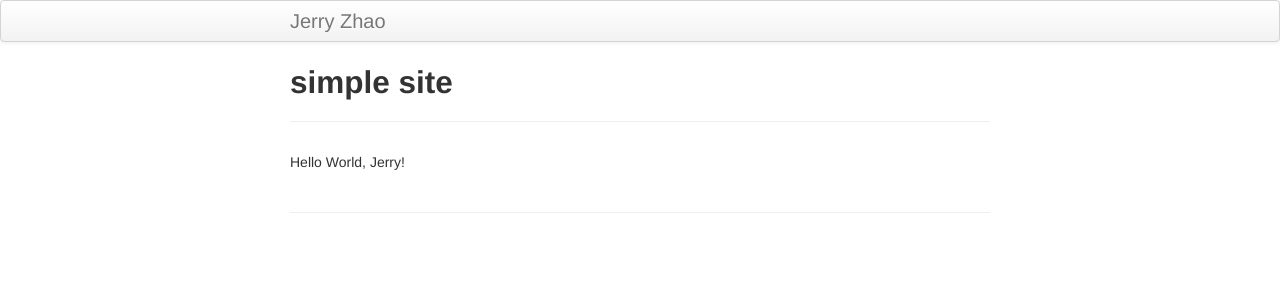
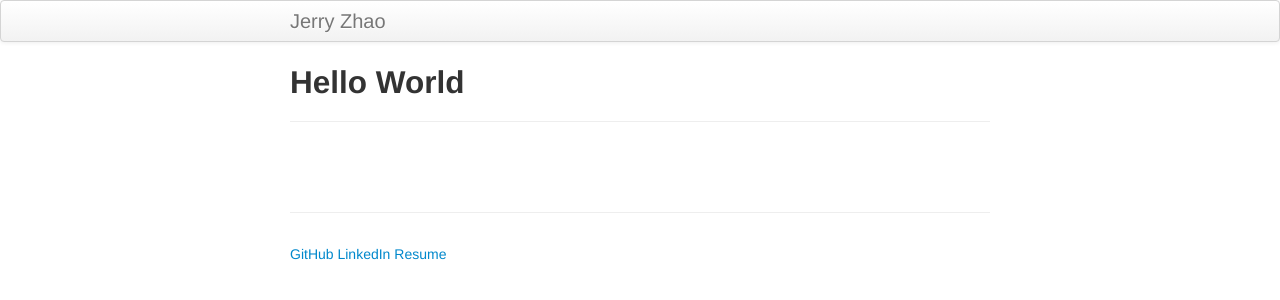
Before and after one commit to YuanjieZhao/YuanjieZhao.github.io, a Jekyll site: the page built from index.md, in a window 1280 px wide. Shown: the top 300 px of the page. Built offline with Jekyll 4.4.1, drawn with Linux system fonts in a browser that asks for light colours.

Commit message:
update footer

```diff
--- a/_config.yml
+++ b/_config.yml
@@ -14,7 +14,7 @@ author :
   email :
   github :
 
-production_url : https://yuanjiezhao.github.io/home
+production_url : https://yuanjiezhao.github.io
 
 # Tell Github to use the kramdown markdown interpreter
 # (see https://help.github.com/articles/migrating-your-pages-site-from-maruku)
--- a/_includes/themes/twitter/default.html
+++ b/_includes/themes/twitter/default.html
@@ -42,7 +42,11 @@
         {{ content }}
       </div>
       <hr>
-      <!-- <footer></footer> -->
+      <footer>
+        <a target="_blank" href="//github.com/YuanjieZhao">GitHub</a>
+        <a target="_blank" href="//linkedin.com/in/yuanjiezhao">LinkedIn</a>
+        <a target="_blank" href="/assets/JerryZhaoResume_v7.pdf">Resume</a>
+      </footer>
 
     </div>
 
--- a/index.md
+++ b/index.md
@@ -1,8 +1,6 @@
 ---
 layout: page
-title: simple site
+title: Hello World
 <!-- tagline:  -->
 <!-- description:  -->
 ---
-
-Hello World, Jerry!
```
Also changed, not shown: 1 other file.
